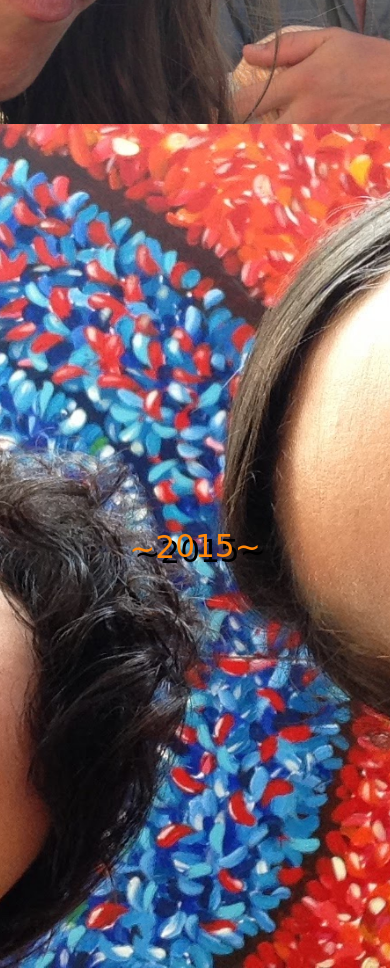
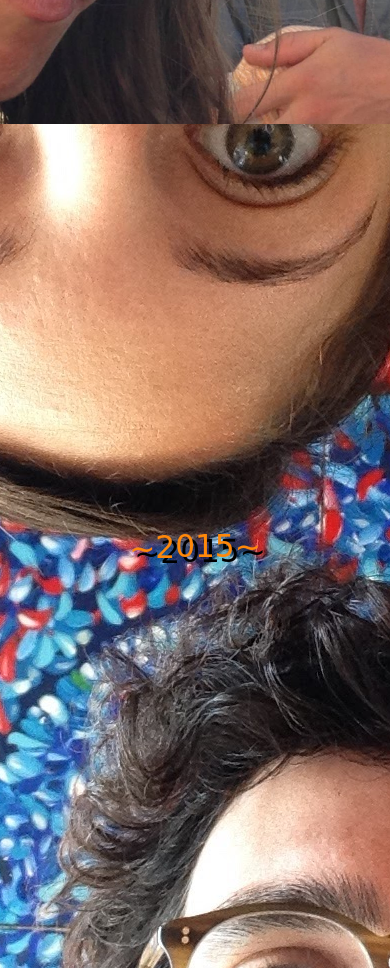
Before and after one commit to di/dustinandsheadotcom.biz, a plain HTML site: page index.html in a window 390 px wide. Shown: the part 4940-5908 px from the top of the page. Drawn offline with Linux system fonts and the light colour scheme; a web font is replaced by a local one.

Commit message:
Fix 2015 image

```diff
--- a/style.css
+++ b/style.css
@@ -205,6 +205,13 @@ p a:hover, .navlink a:hover {
   background-position: center left 60%;
 }
 
+@media screen and (max-width: 600px) {
+  #y2015 {
+    background: url(images/2015-rotated.jpg) no-repeat center center;
+    background-position: top 25% center;
+  }
+}
+
 #y2016 {
   background: url(images/2016.jpg) no-repeat center center;
   background-size: cover;
@@ -244,7 +251,7 @@ p a:hover, .navlink a:hover {
 #y2022 {
   background: url(images/2022.jpg) no-repeat center center;
   background-size: cover;
-  background-position: center left 55%;
+  background-position: center left 50%;
 }
 
 #y2023 {
```
Also changed, not shown: images/2015-rotated.jpg (added).
